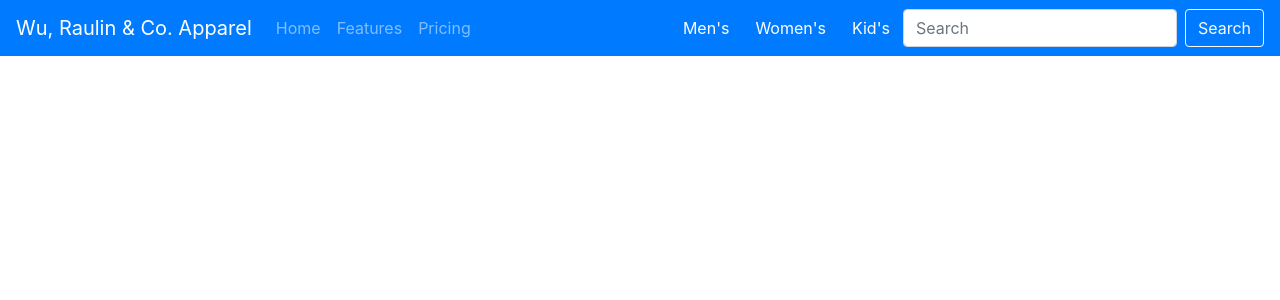
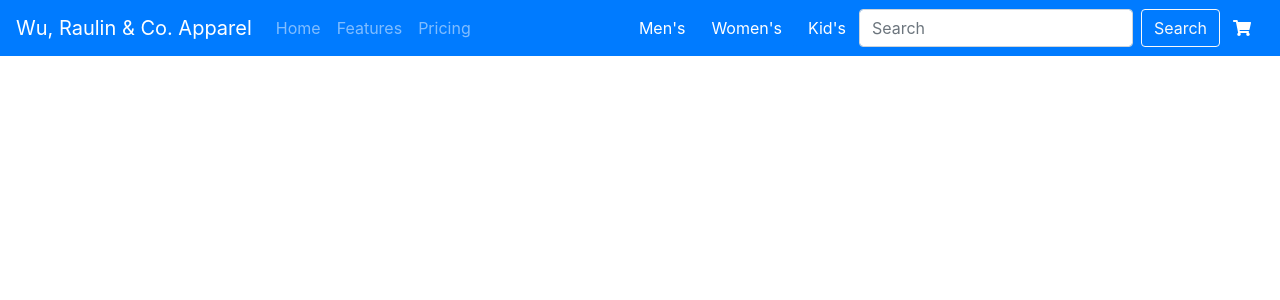
Before and after one commit to lraulin-smoothstack/rs-store-ui, a React (Create React App) app: page / in a window 1280 px wide. Shown: the top 300 px of the page. Built offline with nearby package versions, Linux system fonts and the light colour scheme; no server answers.

Commit message:
Add shopping cart button with icon

```diff
--- a/package.json
+++ b/package.json
@@ -3,6 +3,9 @@
   "version": "0.1.0",
   "private": true,
   "dependencies": {
+    "@fortawesome/fontawesome-svg-core": "^1.2.27",
+    "@fortawesome/free-solid-svg-icons": "^5.12.1",
+    "@fortawesome/react-fontawesome": "^0.1.8",
     "@testing-library/jest-dom": "^4.2.4",
     "@testing-library/react": "^9.3.2",
     "@testing-library/user-event": "^7.1.2",
--- a/src/components/Header.jsx
+++ b/src/components/Header.jsx
@@ -1,5 +1,7 @@
 import React from "react";
 import { Navbar, Nav, Form, FormControl, Button } from "react-bootstrap";
+import { FontAwesomeIcon } from "@fortawesome/react-fontawesome";
+import { faShoppingCart } from "@fortawesome/free-solid-svg-icons";
 
 const Header = ({ department, setDepartment }) => {
   const onClickDepartment = department => {
@@ -35,6 +37,9 @@
           </Button>
           <FormControl type="text" placeholder="Search" className="mr-sm-2" />
           <Button variant="outline-light">Search</Button>
+          <Button>
+            <FontAwesomeIcon icon={faShoppingCart} />
+          </Button>
         </Form>
       </Navbar>
     </>
```
Also changed, not shown: 1 other file (tests, documents, lock files or other folders).
